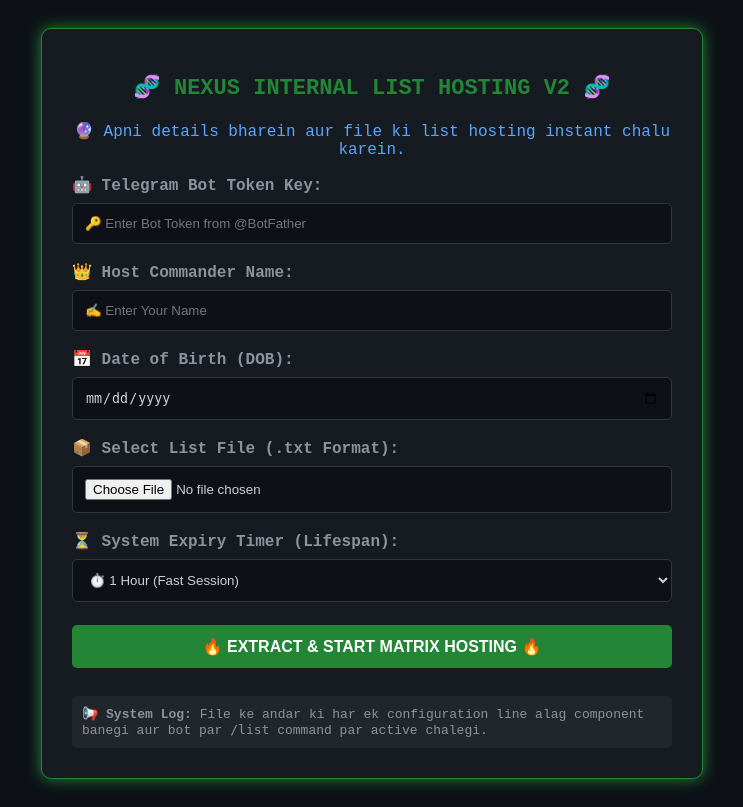
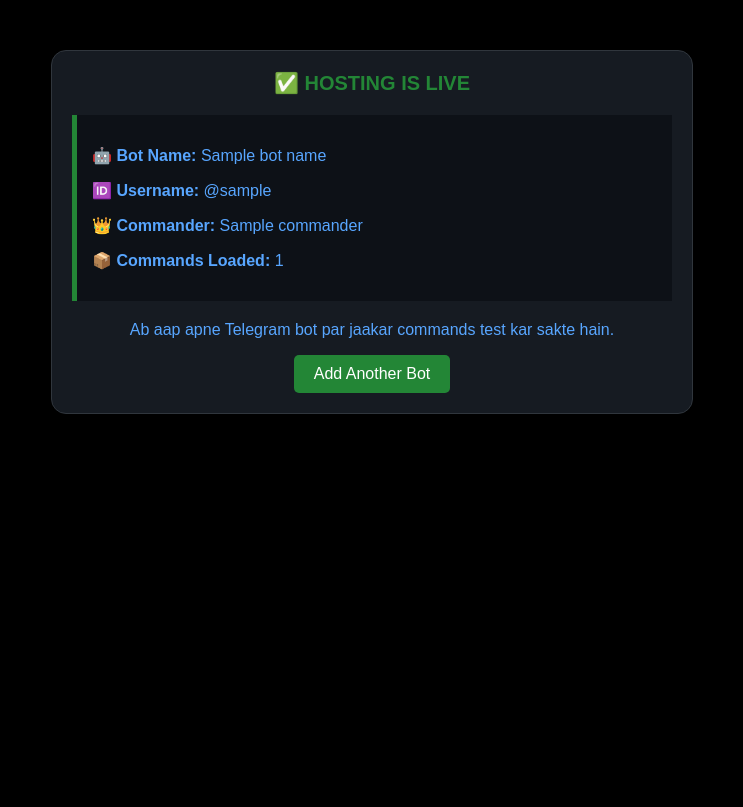
Before and after one commit to priya1516534-cloud/telegram-hosting-site, a Flask app: template templates/index.html in a window 1280 px wide. Shown: the whole page, without its empty margins (268-1011 px from the left). After the commit the page ends 414 px from the top, so only its background shows below. Run offline with Flask 3, Linux system fonts and the light colour scheme; the template is opened without the code that fills it: most values are stand-ins (such as "Sample title", 1, 10 or a date in 2020).

Commit message:
Update hosting dashboard title and layout

```diff
--- a/templates/index.html
+++ b/templates/index.html
@@ -2,57 +2,26 @@
 <html lang="en">
 <head>
     <meta charset="UTF-8">
-    <meta name="viewport" content="width=device-width, initial-scale=1.0">
-    <title>🛸 NEXUS LIST DATA HOSTING CENTER</title>
+    <title>🛰️ HOSTING DASHBOARD</title>
     <style>
-        body { background-color: #0d1117; color: #58a6ff; font-family: 'Courier New', Courier, monospace; padding: 20px; text-align: center; }
-        .panel { max-width: 600px; margin: auto; background: #161b22; padding: 30px; border-radius: 10px; border: 1px solid #238636; box-shadow: 0px 0px 15px #238636; }
-        h1 { color: #238636; font-size: 22px; text-transform: uppercase; margin-bottom: 20px; }
-        label { display: block; text-align: left; color: #8b949e; margin-top: 10px; font-weight: bold; }
-        input, select, button { width: 100%; padding: 12px; margin: 8px 0; box-sizing: border-box; border-radius: 5px; border: 1px solid #30363d; background: #0d1117; color: #c9d1d9; }
-        button { background-color: #238636; color: white; font-weight: bold; cursor: pointer; border: none; text-transform: uppercase; margin-top: 15px; font-size: 16px; }
-        button:hover { background-color: #2ea043; }
-        .info { margin-top: 20px; font-size: 13px; color: #8b949e; text-align: left; background: #21262d; padding: 10px; border-radius: 5px; }
+        body { background: #000; color: #58a6ff; font-family: sans-serif; text-align: center; }
+        .card { max-width: 600px; margin: 50px auto; background: #161b22; padding: 20px; border-radius: 15px; border: 1px solid #30363d; }
+        .status { color: #238636; font-weight: bold; font-size: 20px; }
+        .bot-info { background: #0d1117; padding: 15px; border-left: 5px solid #238636; text-align: left; margin: 20px 0; }
+        .btn { display: inline-block; padding: 10px 20px; color: #fff; background: #238636; text-decoration: none; border-radius: 5px; }
     </style>
 </head>
 <body>
-
-<div class="panel">
-    <h1>🧬 NEXUS INTERNAL LIST HOSTING v2 🧬</h1>
-    <p>🔮 Apni details bharein aur file ki list hosting instant chalu karein.</p>
-
-    <form action="/upload" method="POST" enctype="multipart/form-data">
-        <!-- Token Input -->
-        <label>🤖 Telegram Bot Token Key:</label>
-        <input type="text" name="bot_token" placeholder="🔑 Enter Bot Token from @BotFather" required>
-
-        <!-- User Details Input -->
-        <label>👑 Host Commander Name:</label>
-        <input type="text" name="user_name" placeholder="✍️ Enter Your Name" required>
-
-        <label>📅 Date of Birth (DOB):</label>
-        <input type="date" name="user_dob" required>
-
-        <!-- File Input -->
-        <label>📦 Select List File (.txt Format):</label>
-        <input type="file" name="file" required>
-
-        <!-- Expiry Timer -->
-        <label>⏳ System Expiry Timer (Lifespan):</label>
-        <select name="expiry">
-            <option value="1">⏱️ 1 Hour (Fast Session)</option>
-            <option value="6">⏱️ 6 Hours (Medium Session)</option>
-            <option value="12">⏱️ 12 Hours (Half Day)</option>
-            <option value="24">⏱️ 24 Hours (Full 1 Day)</option>
-        </select>
-
-        <button type="submit">🔥 EXTRACT & START MATRIX HOSTING 🔥</button>
-    </form>
-
-    <div class="info">
-        📢 <b>System Log:</b> File ke andar ki har ek configuration line alag component banegi aur bot par <code>/list</code> command par active chalegi.
+    <div class="card">
+        <div class="status">✅ HOSTING IS LIVE</div>
+        <div class="bot-info">
+            <p>🤖 <b>Bot Name:</b> {{ bot_name }}</p>
+            <p>🆔 <b>Username:</b> @{{ bot_username }}</p>
+            <p>👑 <b>Commander:</b> {{ commander }}</p>
+            <p>📦 <b>Commands Loaded:</b> {{ cmd_count }}</p>
+        </div>
+        <p>Ab aap apne Telegram bot par jaakar commands test kar sakte hain.</p>
+        <a href="/" class="btn">Add Another Bot</a>
     </div>
-</div>
-
 </body>
-  </html>
+</html>
```
